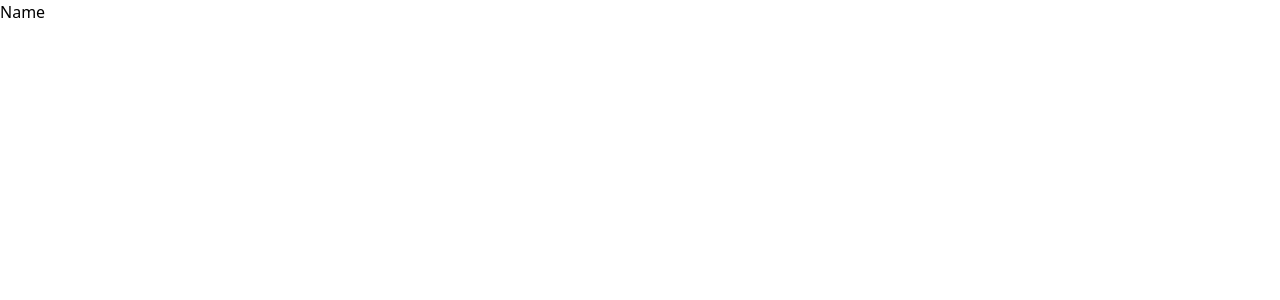
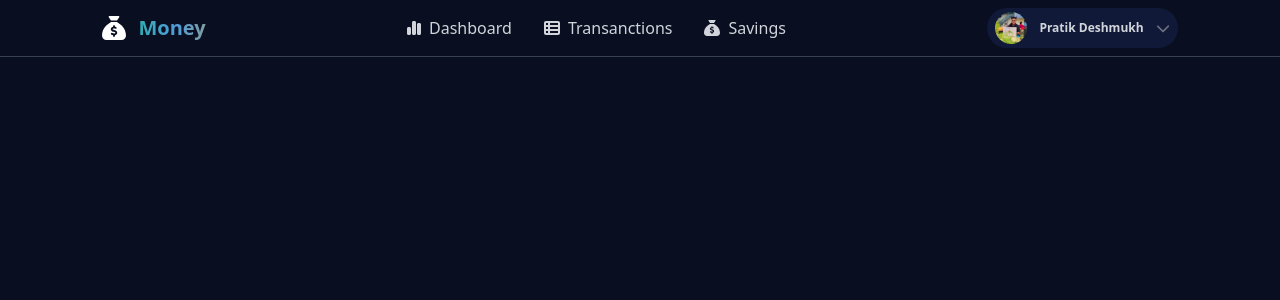
Before and after one commit to pratikdeshmukh2004/money, a Next.js app: page / in a window 1280 px wide. Before the commit this address had no page. Shown: the top 300 px of the page. Built offline with nearby package versions, Linux system fonts and the light colour scheme.

Commit message:
latest codebase

```diff
--- /dev/null
+++ b/components/Header.js
@@ -0,0 +1,47 @@
+import {
+  faChartSimple,
+  faChevronDown,
+  faIgloo,
+  faPiggyBank,
+  faSackDollar,
+  faTableList,
+  faVault,
+} from "@fortawesome/free-solid-svg-icons";
+import { FontAwesomeIcon } from "@fortawesome/react-fontawesome";
+
+const Header = () => {
+  return (
+    <div className="bg-[#090e20] border-b border-gray-700 py-2 justify-between px-2 lg:px-[8%] items-center flex w-full">
+      <div className="flex items-center animate-text bg-gradient-to-r from-primary via-secondary to-fourth text-transparent bg-clip-text transition-colors duration-500">
+        <FontAwesomeIcon className="text-2xl text-white" icon={faSackDollar} />
+        <h1 className="text-xl font-extrabold ml-3">Money</h1>
+      </div>
+      <ul className="hidden lg:flex gap-8">
+        <li className="text-gray-300 text-md hover:text-secondary cursor-pointer">
+          <FontAwesomeIcon className="mr-2" icon={faChartSimple} />
+          Dashboard
+        </li>
+        <li className="text-gray-300 text-md hover:text-secondary cursor-pointer">
+          <FontAwesomeIcon className="mr-2" icon={faTableList} />
+          Transanctions
+        </li>
+        <li className="text-gray-300 text-md hover:text-secondary cursor-pointer">
+          <FontAwesomeIcon className="mr-2" icon={faSackDollar} />
+          Savings
+        </li>
+      </ul>
+      <div className="flex gap-3 bg-[#101937] hover:ring-1 cursor-pointer p-2 py-1 rounded-full items-center">
+        <img src="profle.png" className="w-8 h-8 rounded-full" />
+        <h4 className="text-gray-300 font-bold lg:block hidden text-xs">
+          Pratik Deshmukh
+        </h4>
+        <FontAwesomeIcon
+          className="text-gray-500 text-sm"
+          icon={faChevronDown}
+        />
+      </div>
+    </div>
+  );
+};
+
+export default Header;
--- a/pages/auth/signup.js
+++ b/pages/auth/signup.js
@@ -18,7 +18,7 @@ const Login = () => {
 
   return (
     <div className="mx-5">
-      <div className="pt-32 text-center">
+      <div className="pt-16 lg:pt-32 text-center">
         <h1 className="text-2xl lg:text-4xl font-extrabold text-gray-700">
           <div class="animate-text bg-gradient-to-r from-primary via-secondary to-fourth text-transparent bg-clip-text transition-colors duration-500">
             <p class="lg:text-5xl text-3xl font-extrabold">
--- a/pages/index.js
+++ b/pages/index.js
@@ -1,11 +1,13 @@
-import { useRouter } from "next/router";
-import { useEffect } from "react";
+import Header from "@/components/Header";
 
 const Home = () => {
-  const router = useRouter();
-  useEffect(() => {
-    router.push("/auth/login");
-  }, []);
-  return <>Name </>;
+  return (
+    <div>
+      <Header />
+      <div className="py-96 bg-[#090e20]">
+
+      </div>
+    </div>
+  );
 };
 export default Home;
```
Also changed, not shown: public/profle.png (added).
